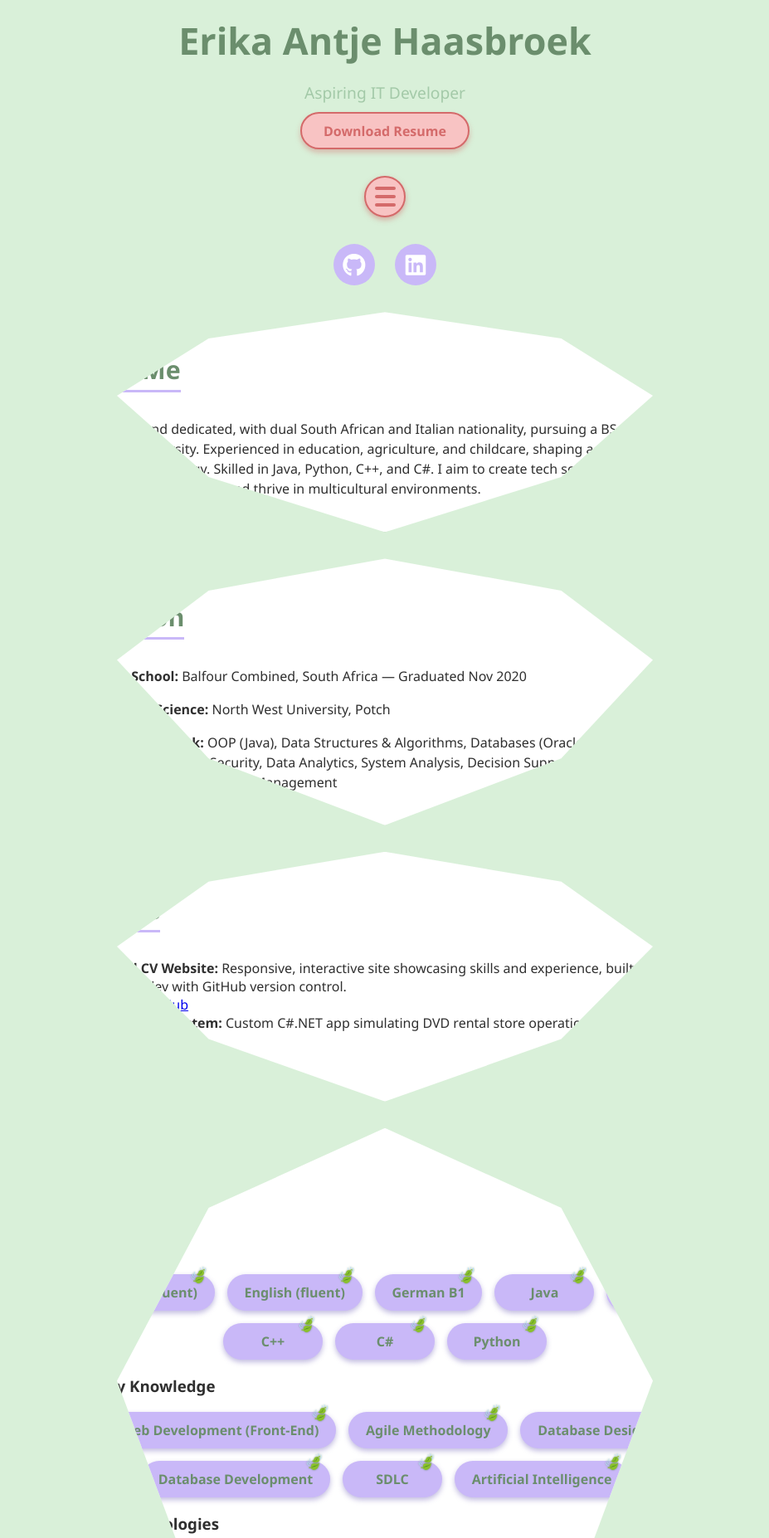
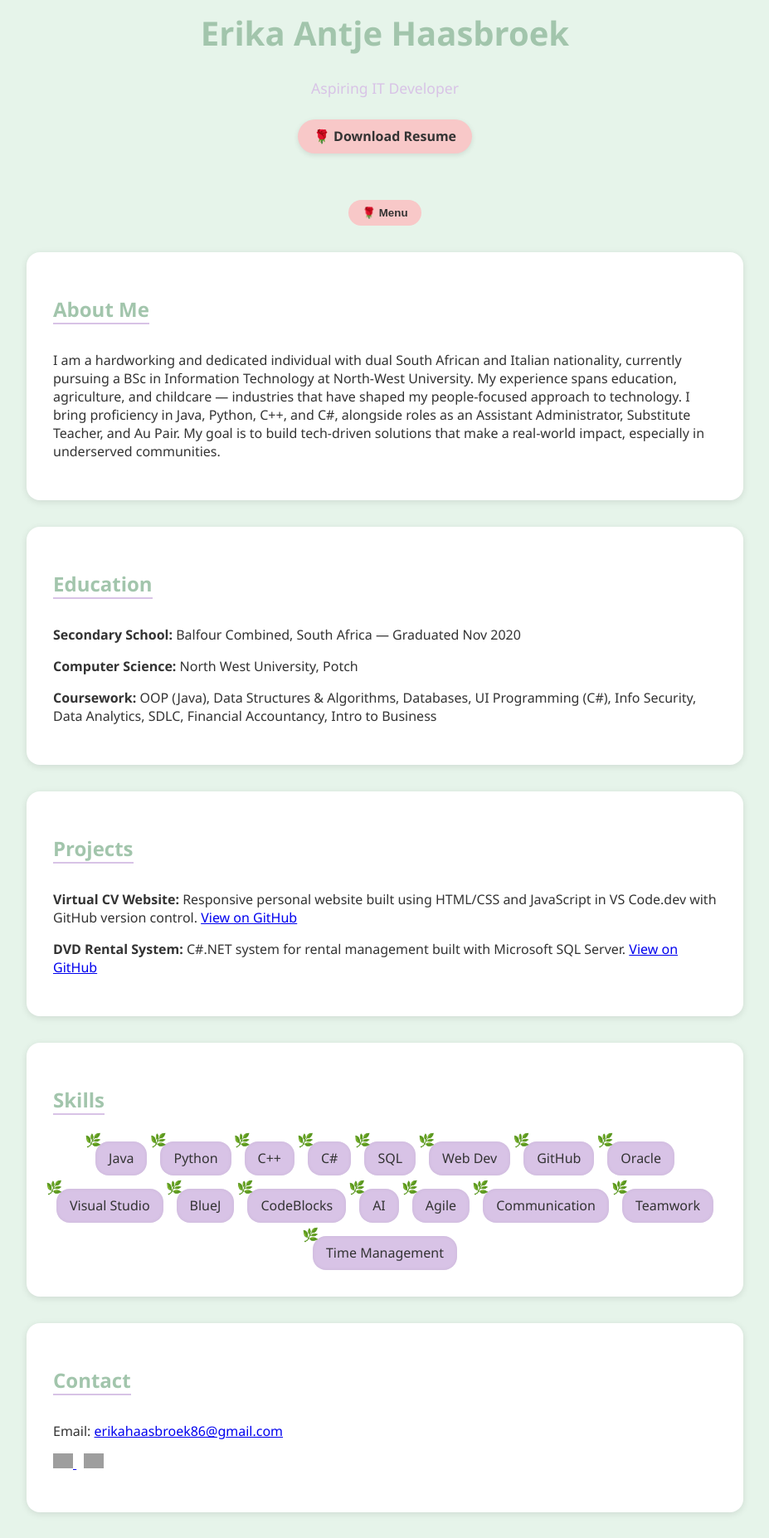
Before and after one commit to Erika-Haasbroek/Virtual-CV, a plain HTML site: page index.html in a window 1280 px wide. Shown: the part 180-2034 px from the top of the page at 83% size, without its empty margins (176-1103 px from the left). Drawn offline with Linux system fonts and the light colour scheme; grey boxes are pictures that could not be loaded.

Commit message:
Add my code

```diff
--- a/index.html
+++ b/index.html
@@ -2,362 +2,228 @@
 <html lang="en">
 <head>
   <meta charset="UTF-8" />
-<meta name="viewport" content="width=device-width, initial-scale=1" />
-<title>Erika Antje Haasbroek | Portfolio</title>
+  <meta name="viewport" content="width=device-width, initial-scale=1.0" />
+  <title>Erika Haasbroek | Portfolio</title>
   <style>
     :root {
-    --baby-green: #d9f0d9;
-    --baby-purple: #c9b8f8;
-    --rose-light: #f8c3c3;
-    --rose-dark: #d46a6a;
-    --ivy-green-light: #a3c9a8;
-    --ivy-green-dark: #6b8e6d;
-    --text-dark: #2f2f2f;
-    --background: #f7faf7;
+      --bg: #e6f4ea;
+      --accent: #d8c3e6;
+      --rose: #f8c8c8;
+      --ivy: #a2c5ac;
+      --text: #333;
+      --light: #fff;
     }
 
-  * {
-    box-sizing: border-box;
-  }
     body {
-    font-family: 'Segoe UI', Tahoma, Geneva, Verdana, sans-serif;
-    background: var(--baby-green);
-    color: var(--text-dark);
-    margin: 0; padding: 2rem;
+      font-family: 'Segoe UI', sans-serif;
+      background-color: var(--bg);
+      color: var(--text);
+      margin: 0;
+      padding: 0;
     }
 
     header {
       text-align: center;
-    margin-bottom: 2rem;
+      padding: 2rem 1rem;
     }
+
     header img {
       width: 150px;
       border-radius: 50%;
       margin-bottom: 1rem;
-    border: 5px solid var(--baby-purple);
-    box-shadow: 0 0 10px var(--baby-purple);
     }
-  header h1 {
-    font-size: 2.8rem;
-    color: var(--ivy-green-dark);
-    margin-bottom: 0.3rem;
-    font-weight: 700;
+
+    h1 {
+      font-size: 2.5rem;
+      color: var(--ivy);
     }
-  header p {
-    color: var(--ivy-green-light);
-    font-size: 1.2rem;
-    margin-bottom: 0.5rem;
+
+    p.subtitle {
+      color: var(--accent);
+      font-size: 1.1rem;
     }
-  .button-download {
-    background: var(--rose-light);
-    color: var(--rose-dark);
-    border: 2px solid var(--rose-dark);
-    border-radius: 30px;
-    padding: 0.6rem 1.6rem;
-    font-weight: 600;
+
+    .button-rose {
+      background-color: var(--rose);
+      border: none;
+      border-radius: 999px;
+      padding: 0.6rem 1.2rem;
+      font-weight: bold;
+      color: var(--text);
       cursor: pointer;
-    transition: background 0.3s, color 0.3s;
+      text-decoration: none;
+      margin: 0.5rem;
       display: inline-block;
-    text-decoration: none;
-    box-shadow: 0 4px 6px rgba(212,106,106,0.4);
+      box-shadow: 0 2px 6px rgba(0, 0, 0, 0.1);
+      transition: background 0.3s;
     }
-  .button-download:hover {
-    background: var(--rose-dark);
-    color: white;
+
+    .button-rose:hover {
+      background-color: #f4a6a6;
     }
 
     nav {
       text-align: center;
       margin-bottom: 2rem;
+    }
+
+    .menu-button {
+      background-color: var(--rose);
+      border: none;
+      border-radius: 999px;
+      padding: 0.5rem 1rem;
+      font-weight: bold;
+      cursor: pointer;
+      color: var(--text);
+      margin-top: 1rem;
+    }
+
+    .dropdown-content {
+      display: none;
+      position: absolute;
+      background-color: var(--light);
+      min-width: 160px;
+      box-shadow: 0px 8px 16px rgba(0,0,0,0.2);
+      z-index: 1;
+    }
+
+    .dropdown-content a {
+      color: var(--text);
+      padding: 0.8rem 1rem;
+      text-decoration: none;
+      display: block;
+    }
+
+    .dropdown:hover .dropdown-content {
+      display: block;
+    }
+
+    .section {
+      background: var(--light);
+      border-radius: 1rem;
+      margin: 2rem auto;
+      max-width: 800px;
+      padding: 2rem;
+      box-shadow: 0 2px 8px rgba(0,0,0,0.1);
+    }
+
+    .section h2 {
+      color: var(--ivy);
+      border-bottom: 2px solid var(--accent);
+      display: inline-block;
+      margin-bottom: 1rem;
+    }
+
+    .skills-grid {
+      display: flex;
+      flex-wrap: wrap;
+      justify-content: center;
+      gap: 1rem;
+      margin-top: 1rem;
+    }
+
+    .skill-item {
+      background: var(--accent);
+      padding: 0.6rem 1rem;
+      border-radius: 1rem;
+      box-shadow: inset 0 0 0.3rem rgba(0,0,0,0.05);
       position: relative;
     }
 
-  #menuToggle {
-    background: var(--rose-light);
-    border: 2px solid var(--rose-dark);
-    border-radius: 50%;
-    width: 50px;
-    height: 50px;
-    cursor: pointer;
-    box-shadow: 0 3px 6px rgba(212,106,106,0.5);
-    display: flex;
-    flex-direction: column;
-    justify-content: center;
-    align-items: center;
-    gap: 6px;
-    margin: 0 auto;
-    transition: background 0.3s, border-color 0.3s;
-  }
-  #menuToggle:hover {
-    background: var(--rose-dark);
-  }
-  #menuToggle span {
-    display: block;
-    height: 4px;
-    width: 25px;
-    background: var(--rose-dark);
-    border-radius: 2px;
-    transition: background 0.3s;
-  }
-  #menuToggle:hover span {
-    background: white;
-  }
-
-  #navLinks {
-    list-style: none;
-    padding: 0;
-    margin: 1rem 0 0;
-    display: none;
-    text-align: center;
-  }
-  #navLinks.nav-open {
-    display: block;
-  }
-  #navLinks li {
-    margin: 0.7rem 0;
-  }
-  #navLinks a {
-    text-decoration: none;
-    color: var(--ivy-green-dark);
-    font-weight: 600;
-    font-size: 1.2rem;
-    transition: color 0.3s;
-  }
-  #navLinks a:hover {
-    color: var(--baby-purple);
-  }
-
-  /* Social icons container */
-  .social-links {
-    text-align: center;
-    margin: 1.5rem 0;
-  }
-  .social-links a {
-    display: inline-block;
-    background: var(--baby-purple);
-    border-radius: 50%;
-    width: 50px;
-    height: 50px;
-    margin: 0 10px;
-    color: white;
-    font-size: 28px;
-    line-height: 50px;
-    transition: background 0.3s;
-  }
-  .social-links a:hover {
-    background: var(--rose-light);
-    color: var(--rose-dark);
-  }
-
-  section {
-    background: white;
-    margin: 2rem auto;
-    padding: 1.5rem 2rem;
-    max-width: 850px;
-    border-radius: 25px;
-    box-shadow: 0 6px 15px rgba(0,0,0,0.1);
-    position: relative;
-    clip-path: polygon(
-      50% 0%, 75% 12%, 88% 38%, 75% 75%, 50% 100%, 25% 75%, 12% 38%, 25% 12%
-    ); /* flower petal shape */
-  }
-
-  .section-title {
-    font-size: 1.9rem;
-    font-weight: 700;
-    color: var(--ivy-green-dark);
-    margin-bottom: 1rem;
-    border-bottom: 3px solid var(--baby-purple);
-    display: inline-block;
-    padding-bottom: 4px;
-  }
-
-  p {
-    font-size: 1rem;
-    line-height: 1.5;
-    margin-bottom: 1rem;
-  }
-
-  /* Skills as bubbles with ivy decoration */
-  .skills-grid {
-    display: flex;
-    flex-wrap: wrap;
-    gap: 15px;
-    justify-content: center;
-  }
-  .skill-bubble {
-    background: var(--baby-purple);
-    color: var(--ivy-green-dark);
-    padding: 0.7rem 1.3rem;
-    border-radius: 50px;
-    position: relative;
-    font-weight: 600;
-    box-shadow: 0 3px 6px rgba(101, 84, 178, 0.4);
-    transition: background 0.3s;
-    min-width: 120px;
-    text-align: center;
-  }
-  .skill-bubble:hover {
-    background: var(--rose-light);
-    color: var(--rose-dark);
-    box-shadow: 0 6px 12px rgba(212, 106, 106, 0.6);
-  }
-  .skill-bubble::after {
-    content: "🍃";
+    .skill-item::before {
+      content: '🌿';
       position: absolute;
-    top: -12px;
-    right: 8px;
-    font-size: 18px;
-    filter: drop-shadow(0 0 1px #6b8e6d);
+      left: -0.8rem;
+      top: -0.8rem;
     }
 
     footer {
       text-align: center;
-    margin-top: 3rem;
-    color: var(--ivy-green-dark);
+      padding: 1rem;
       font-size: 0.9rem;
-  }
-
-  /* Responsive */
-  @media (max-width: 650px) {
-    body {
-      padding: 1rem;
-    }
-    section {
-      max-width: 100%;
-      clip-path: none;
-      border-radius: 15px;
-    }
-    #menuToggle {
-      margin-bottom: 1rem;
-    }
+      color: var(--text);
     }
   </style>
-
-
-<link rel="stylesheet" href="https://cdnjs.cloudflare.com/ajax/libs/font-awesome/6.4.0/css/all.min.css" />
-
 </head>
 <body>
 
-
   <header>
-  <img src="profile.jpg" alt="Erika Antje Haasbroek" />
+    <img src="profile.jpg" alt="Erika Haasbroek">
     <h1>Erika Antje Haasbroek</h1>
-  <p>Aspiring IT Developer</p>
-  <a href="Erika Haasbroek CV.pdf" download="Erika_Haasbroek_Resume.pdf" class="button-download">Download Resume</a>
+    <p class="subtitle">Aspiring IT Developer</p>
+    <a href="resume.pdf" class="button-rose" download>🌹 Download Resume</a>
   </header>
 
   <nav>
-  <button id="menuToggle" aria-label="Toggle menu">
-    <span></span><span></span><span></span>
-  </button>
-  <ul id="navLinks">
-    <li><a href="#about">About</a></li>
-    <li><a href="#education">Education</a></li>
-    <li><a href="#projects">Projects</a></li>
-    <li><a href="#skills">Skills</a></li>
-    <li><a href="#contact">Contact</a></li>
-  </ul>
+    <div class="dropdown">
+      <button class="menu-button">🌹 Menu</button>
+      <div class="dropdown-content">
+        <a href="#about">About</a>
+        <a href="#education">Education</a>
+        <a href="#projects">Projects</a>
+        <a href="#skills">Skills</a>
+        <a href="#contact">Contact</a>
+      </div>
+    </div>
   </nav>
 
-<div class="social-links" aria-label="Social Links">
-  <a href="https://github.com/Erika-Haasbroek" target="_blank" aria-label="GitHub"><i class="fab fa-github"></i></a>
-  <a href="https://www.linkedin.com/in/erika-haasbroek-383589376/" target="_blank" aria-label="LinkedIn"><i class="fab fa-linkedin"></i></a>
+  <section id="about" class="section">
+    <h2>About Me</h2>
+    <p>I am a hardworking and dedicated individual with dual South African and Italian nationality, currently pursuing a BSc in Information Technology at North-West University. My experience spans education, agriculture, and childcare — industries that have shaped my people-focused approach to technology. I bring proficiency in Java, Python, C++, and C#, alongside roles as an Assistant Administrator, Substitute Teacher, and Au Pair. My goal is to build tech-driven solutions that make a real-world impact, especially in underserved communities.</p>
+  </section>
+
+  <section id="education" class="section">
+    <h2>Education</h2>
+    <p><strong>Secondary School:</strong> Balfour Combined, South Africa — Graduated Nov 2020</p>
+    <p><strong>Computer Science:</strong> North West University, Potch</p>
+    <p><strong>Coursework:</strong> OOP (Java), Data Structures & Algorithms, Databases, UI Programming (C#), Info Security, Data Analytics, SDLC, Financial Accountancy, Intro to Business</p>
+  </section>
+
+  <section id="projects" class="section">
+    <h2>Projects</h2>
+    <p><strong>Virtual CV Website:</strong> Responsive personal website built using HTML/CSS and JavaScript in VS Code.dev with GitHub version control. <a href="https://github.com/Erika-Haasbroek/Virtual-CV" target="_blank">View on GitHub</a></p>
+    <p><strong>DVD Rental System:</strong> C#.NET system for rental management built with Microsoft SQL Server. <a href="https://github.com/Erika-Haasbroek/CMPG223_Group10_DVD_Rental" target="_blank">View on GitHub</a></p>
+  </section>
+
+  <section id="skills" class="section">
+    <h2>Skills</h2>
+    <div class="skills-grid">
+      <div class="skill-item">Java</div>
+      <div class="skill-item">Python</div>
+      <div class="skill-item">C++</div>
+      <div class="skill-item">C#</div>
+      <div class="skill-item">SQL</div>
+      <div class="skill-item">Web Dev</div>
+      <div class="skill-item">GitHub</div>
+      <div class="skill-item">Oracle</div>
+      <div class="skill-item">Visual Studio</div>
+      <div class="skill-item">BlueJ</div>
+      <div class="skill-item">CodeBlocks</div>
+      <div class="skill-item">AI</div>
+      <div class="skill-item">Agile</div>
+      <div class="skill-item">Communication</div>
+      <div class="skill-item">Teamwork</div>
+      <div class="skill-item">Time Management</div>
     </div>
+  </section>
 
-<section id="about">
-  <h2 class="section-title">About Me</h2>
+  <section id="contact" class="section">
+    <h2>Contact</h2>
+    <p>Email: <a href="mailto:erikahaasbroek86@gmail.com">erikahaasbroek86@gmail.com</a></p>
     <p>
-    Hardworking and dedicated, with dual South African and Italian nationality, pursuing a BSc in IT at North-West University. Experienced in education, agriculture, and childcare, shaping a people-focused approach to technology. Skilled in Java, Python, C++, and C#. I aim to create tech solutions for underserved communities and thrive in multicultural environments.
+      <a href="https://github.com/Erika-Haasbroek" target="_blank">
+        <img src="https://cdn.jsdelivr.net/gh/devicons/devicon/icons/github/github-original.svg" width="24" alt="GitHub" />
+      </a>
+      &nbsp;
+      <a href="https://www.linkedin.com/in/erika-haasbroek-383589376/" target="_blank">
+        <img src="https://cdn.jsdelivr.net/gh/devicons/devicon/icons/linkedin/linkedin-original.svg" width="24" alt="LinkedIn" />
+      </a>
     </p>
   </section>
 
-<section id="education">
-  <h2 class="section-title">Education</h2>
-  <p><strong>Secondary School:</strong> Balfour Combined, South Africa — Graduated Nov 2020</p>
-  <p><strong>BSc Computer Science:</strong> North West University, Potch</p>
-  <p><strong>Relevant Coursework:</strong> OOP (Java), Data Structures & Algorithms, Databases (Oracle & SQL), AI, UI Programming (C#), Info Security, Data Analytics, System Analysis, Decision Support Systems, Financial Accountancy, Intro to Business Management</p>
-</section>
-
-<section id="projects">
-  <h2 class="section-title">Projects</h2>
-  <ul>
-    <li>
-      <strong>Virtual CV Website:</strong> Responsive, interactive site showcasing skills and experience, built entirely in VS Code.dev with GitHub version control.<br/>
-      <a href="https://github.com/Erika-Haasbroek/Virtual-CV" target="_blank">View on GitHub</a>
-    </li>
-    <li>
-      <strong>DVD Rental System:</strong> Custom C#.NET app simulating DVD rental store operations with MS SQL Server backend.<br/>
-      <a href="https://github.com/Erika-Haasbroek/CMPG223_Group10_DVD_Rental" target="_blank">View on GitHub</a>
-    </li>
-  </ul>
-</section>
-
-<section id="skills">
-  <h2 class="section-title">Skills</h2>
-
-  <h3>Languages</h3>
-  <div class="skills-grid">
-    <div class="skill-bubble">Afrikaans (fluent)</div>
-    <div class="skill-bubble">English (fluent)</div>
-    <div class="skill-bubble">German B1</div>
-    <div class="skill-bubble">Java</div>
-    <div class="skill-bubble">SQL</div>
-    <div class="skill-bubble">C++</div>
-    <div class="skill-bubble">C#</div>
-    <div class="skill-bubble">Python</div>
-  </div>
-
-  <h3>Industry Knowledge</h3>
-  <div class="skills-grid">
-    <div class="skill-bubble">Web Development (Front-End)</div>
-    <div class="skill-bubble">Agile Methodology</div>
-    <div class="skill-bubble">Database Design</div>
-    <div class="skill-bubble">Database Development</div>
-    <div class="skill-bubble">SDLC</div>
-    <div class="skill-bubble">Artificial Intelligence</div>
-  </div>
-
-  <h3>Tools & Technologies</h3>
-  <div class="skills-grid">
-    <div class="skill-bubble">GitHub</div>
-    <div class="skill-bubble">Oracle</div>
-    <div class="skill-bubble">Visual Studio</div>
-    <div class="skill-bubble">BlueJ</div>
-    <div class="skill-bubble">Draw.io</div>
-    <div class="skill-bubble">CodeBlocks</div>
-  </div>
-
-  <h3>Interpersonal Skills</h3>
-  <div class="skills-grid">
-    <div class="skill-bubble">Effective Communication</div>
-    <div class="skill-bubble">Team Collaboration</div>
-    <div class="skill-bubble">Problem Solving</div>
-    <div class="skill-bubble">Time Management</div>
-    <div class="skill-bubble">Attention to Detail</div>
-    <div class="skill-bubble">Working Under Pressure</div>
-  </div>
-</section>
-
-<section id="contact">
-  <h2 class="section-title">Contact</h2>
-  <p>Email: <a href="mailto:erikahaasbroek86@gmail.com">erikahaasbroek86@gmail.com</a></p>
-  <p>GitHub: <a href="https://github.com/Erika-Haasbroek" target="_blank">github.com/Erika-Haasbroek</a></p>
-  <p>LinkedIn: <a href="https://www.linkedin.com/in/erika-haasbroek-383589376/" target="_blank">linkedin.com/in/Erika-Haasbroek</a></p>
-</section>
-
   <footer>
-  <p>&copy; 2025 Erika Haasbroek. Built with HTML & CSS.</p>
+    <p>&copy; 2025 Erika Haasbroek. Built with 🌹 and HTML/CSS.</p>
   </footer>
-
-<script>
-  const menuToggle = document.getElementById('menuToggle');
-  const navLinks = document.getElementById('navLinks');
-  menuToggle.addEventListener('click', () => {
-    navLinks.classList.toggle('nav-open');
-  });
-</script>
 
 </body>
 </html>
```
Also changed, not shown: 2 other files. Lines whose indentation alone changed are shown as unchanged.
